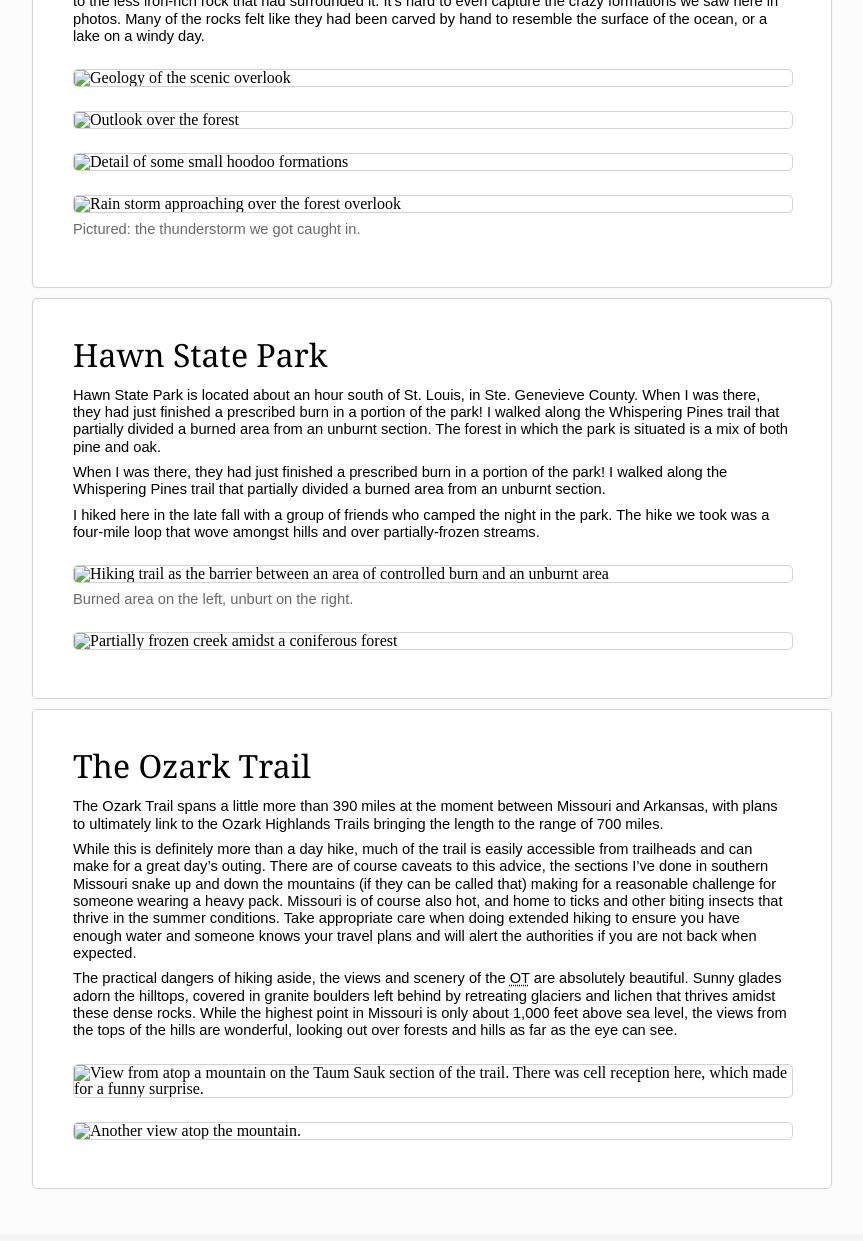
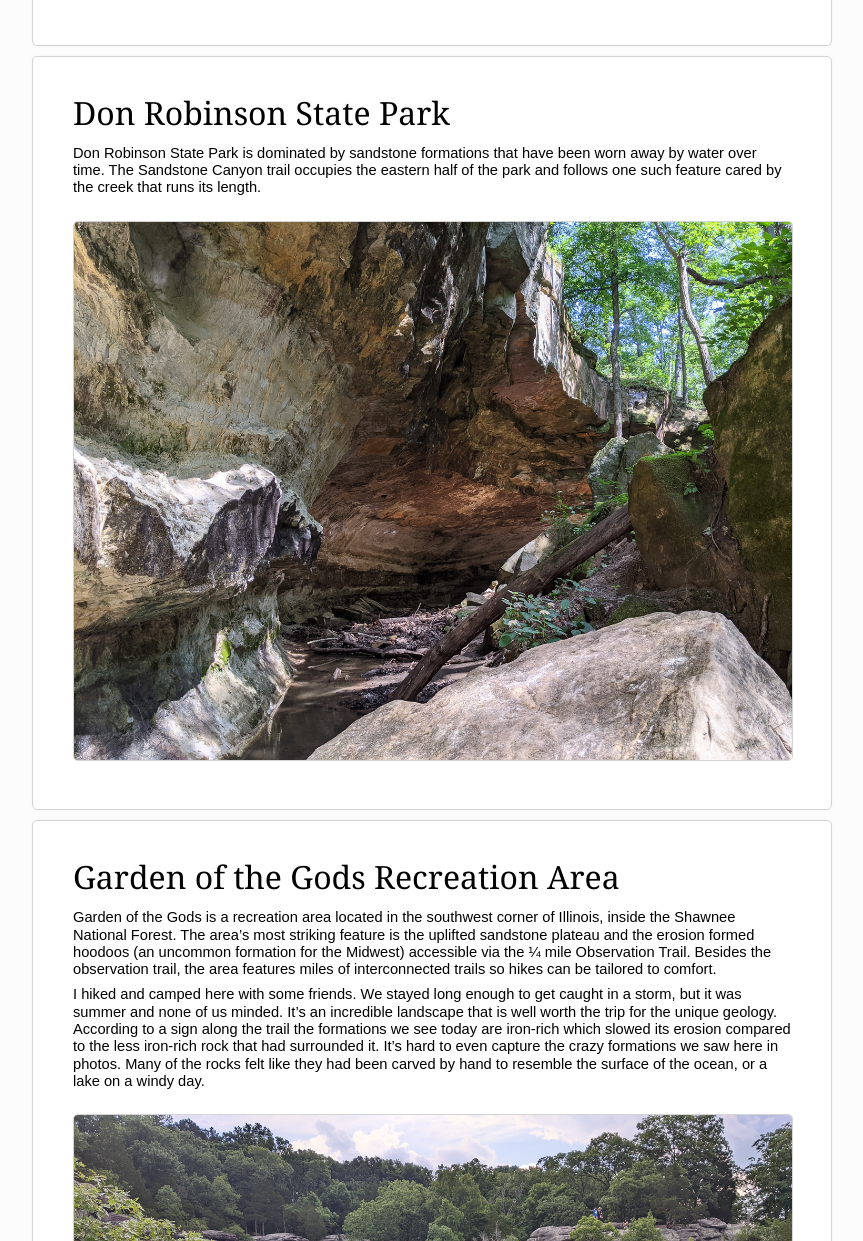
Before and after one commit to STL-LC101-Sept-22/js-assignment-4-html-me-something-Nathan-422, a website: page index.html in a window 1280 px wide. Shown: the part 1136-2377 px from the top of the page, without its empty margins (208-1071 px from the left). Drawn offline with Linux system fonts and the light colour scheme; the site is published under a folder, as on GitHub Pages, so addresses that start at the root find nothing.

Commit message:
updated link src to try and get github pages working

```diff
--- a/index.html
+++ b/index.html
@@ -49,7 +49,7 @@
           <div class="photoWrapper">
             <img
               class="parkPicture"
-              src="/assets/elephant_rock_20210520.jpg"
+              src="./assets/elephant_rock_20210520.jpg"
               alt="Elephant Rock State Park"
             />
           </div>
@@ -72,7 +72,7 @@
           <div class="photoWrapper">
             <img
               class="parkPicture"
-              src="/assets/don_robinson_20210703_1.jpg"
+              src="./assets/don_robinson_20210703_1.jpg"
               alt="Don Robinson State Park"
             />
           </div>
@@ -109,22 +109,22 @@
           <div class="photoWrapper">
             <img
               class="parkPicture"
-              src="/assets/garden_of_the_gods_20220702_1.jpg"
+              src="./assets/garden_of_the_gods_20220702_1.jpg"
               alt="Geology of the scenic overlook"
             />
             <img
               class="parkPicture"
-              src="/assets/garden_of_the_gods_20220702_2.jpg"
+              src="./assets/garden_of_the_gods_20220702_2.jpg"
               alt="Outlook over the forest"
             />
             <img
               class="parkPicture"
-              src="/assets/garden_of_the_gods_detail_20220702_1.jpg.jpg"
+              src="./assets/garden_of_the_gods_detail_20220702_1.jpg.jpg"
               alt="Detail of some small hoodoo formations"
             />
             <img
               class="parkPicture"
-              src="/assets/garden_of_the_gods_20220702_3.jpg"
+              src="./assets/garden_of_the_gods_20220702_3.jpg"
               alt="Rain storm approaching over the forest overlook"
             />
             <p class="imgCaption">Pictured: the thunderstorm we got caught in.</p>
@@ -159,13 +159,13 @@
           <div class="photoWrapper">
             <img
               class="parkPicture"
-              src="/assets/hawn_state_20220131_1.jpg"
+              src="./assets/hawn_state_20220131_1.jpg"
               alt="Hiking trail as the barrier between an area of controlled burn and an unburnt area"
             />
             <p class="imgCaption">Burned area on the left, unburt on the right.</p>
             <img
               class="parkPicture"
-              src="/assets/hawn_state_20220131_2.jpg"
+              src="./assets/hawn_state_20220131_2.jpg"
               alt="Partially frozen creek amidst a coniferous forest"
             />
           </div>
@@ -206,12 +206,12 @@
           <div class="photoWrapper">
             <img
               class="parkPicture"
-              src="/assets/ozark_trail_20200725.jpg"
+              src="./assets/ozark_trail_20200725.jpg"
               alt="View from atop a mountain on the Taum Sauk section of the trail. There was cell reception here, which made for a funny surprise."
             />
             <img
               class="parkPicture"
-              src="/assets/ozark_trail_20200726.jpg"
+              src="./assets/ozark_trail_20200726.jpg"
               alt="Another view atop the mountain."
             />
           </div>
```
